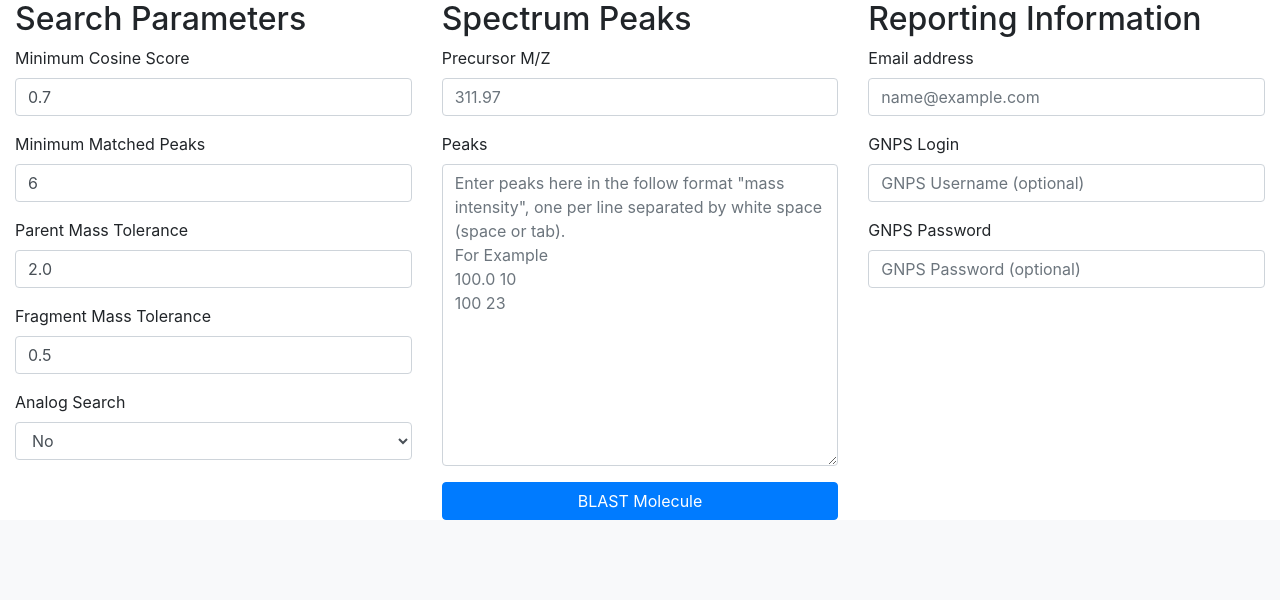
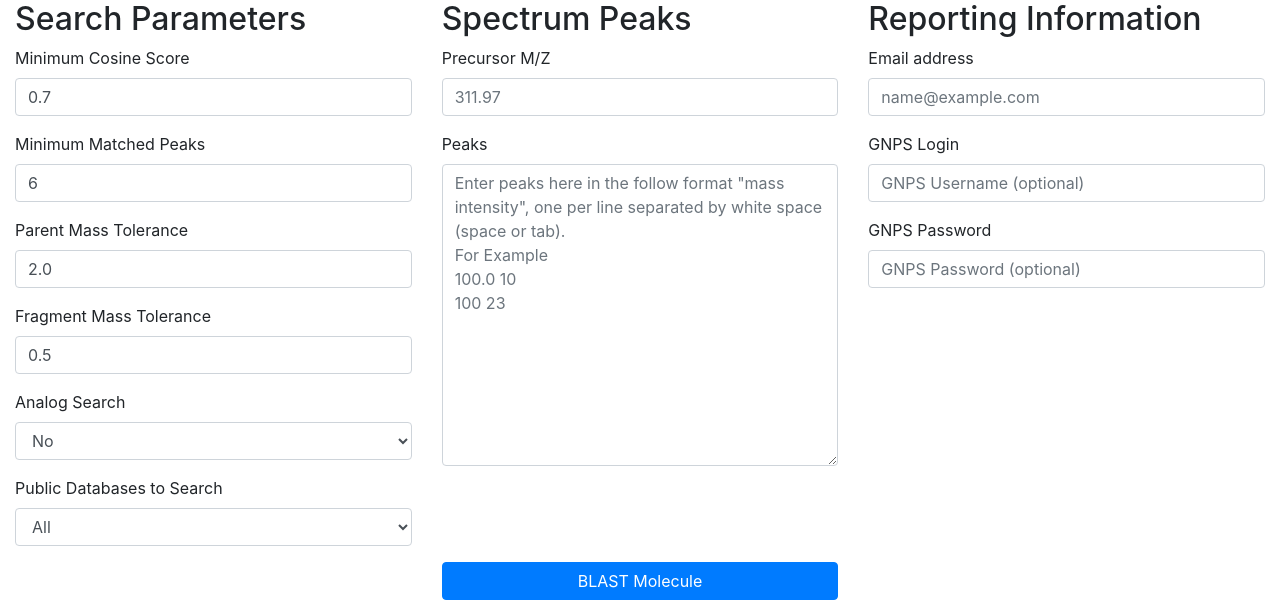
Before and after one commit to mwang87/GNPS_MASST, a Flask app: page / in a window 1280 px wide. Shown: the part 386-986 px from the top of the page. Before the commit the page ends 906 px from the top, so only its background shows below. Run offline with Flask 2, Linux system fonts and the light colour scheme; some libraries are stand-ins or nearby versions.

Commit message:
adding database to choose from

```diff
--- a/templates/dashboard.html
+++ b/templates/dashboard.html
@@ -96,6 +96,15 @@
                                 <option>Yes</option>
                             </select>
                         </div>
+                        <div class="form-group">
+                            <label for="exampleFormControlInput1">Public Databases to Search</label>
+                            <select class="form-control" name="database">
+                                <option>All</option>
+                                <option>GNPS</option>
+                                <option>Metabolomics Workbench</option>
+                                <option>Metabolights</option>
+                            </select>
+                        </div>
                     </div>
 
                     <div class="col-sm">
```
Also changed, not shown: 2 other files.
